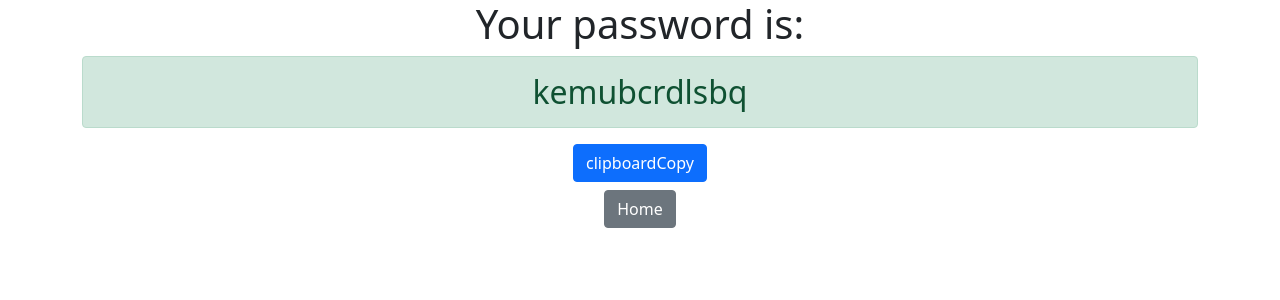
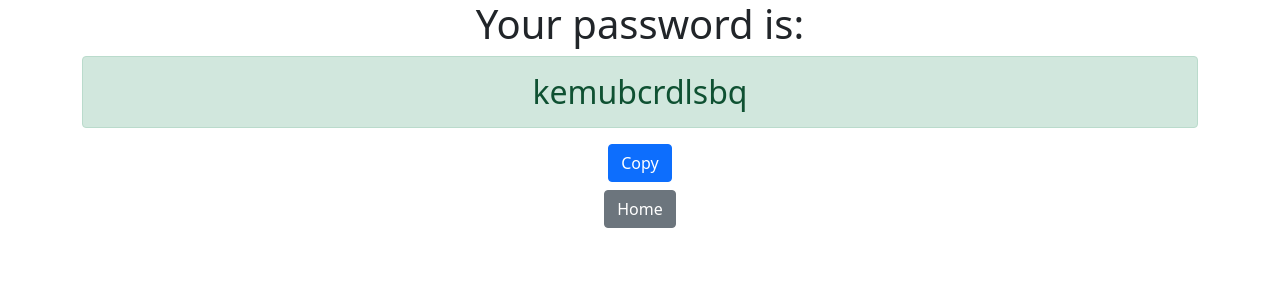
Before and after one commit to nicky1503/PasswordGenerator, a Django app: page /password/ in a window 1280 px wide. Shown: the top 300 px of the page. Run offline with Django 3.2, Linux system fonts and the light colour scheme.

Commit message:
fixed copy button text

```diff
--- a/generator/templates/generator/password.html
+++ b/generator/templates/generator/password.html
@@ -20,7 +20,7 @@
         <h2 class="alert alert-success">{{ password }}</h2>
 
         <div class="btn-group">
-            <button id="clipboardCopy" class="btn btn-primary btn-block  pb-55"> clipboardCopy </button>
+            <button id="clipboardCopy" class="btn btn-primary btn-block  pb-55">Copy</button>
         </div>
         <br>
         <a href="{% url 'home' %}" class="btn btn-secondary btn-block">Home</a>
```
